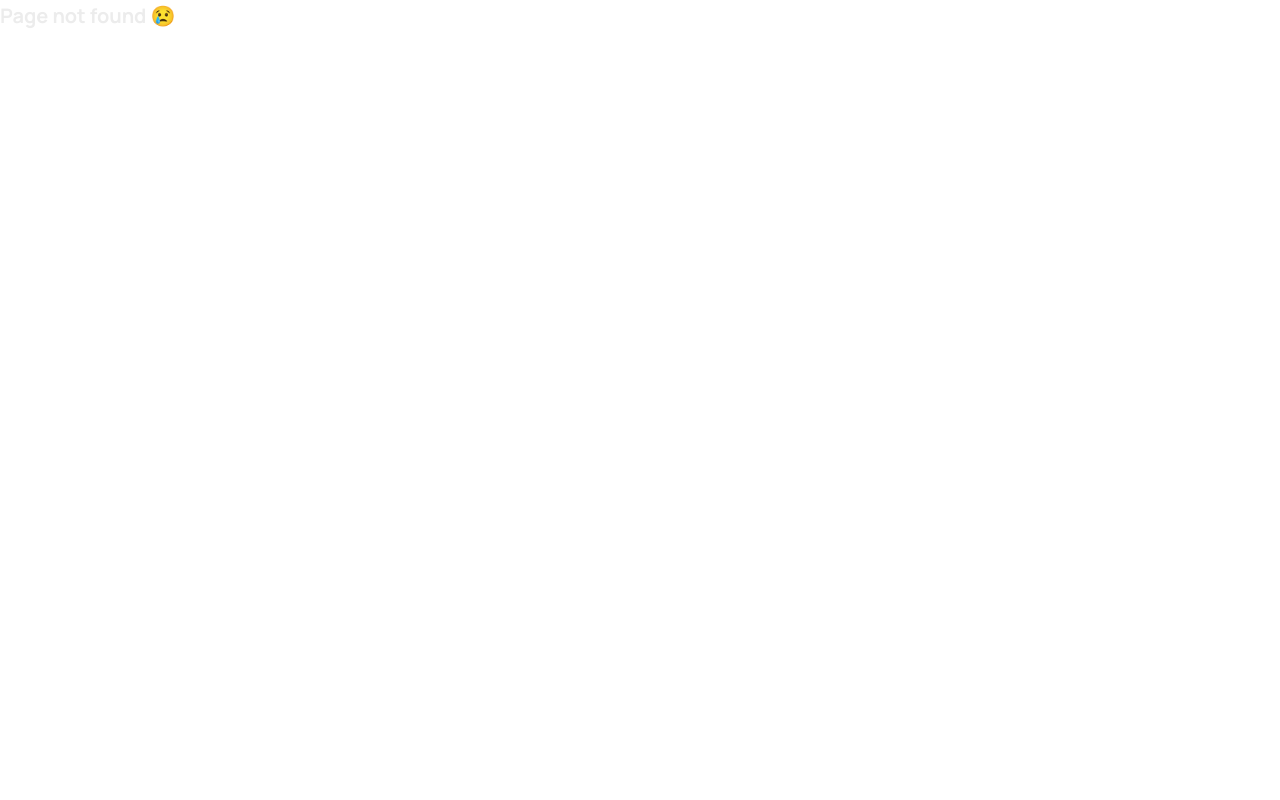
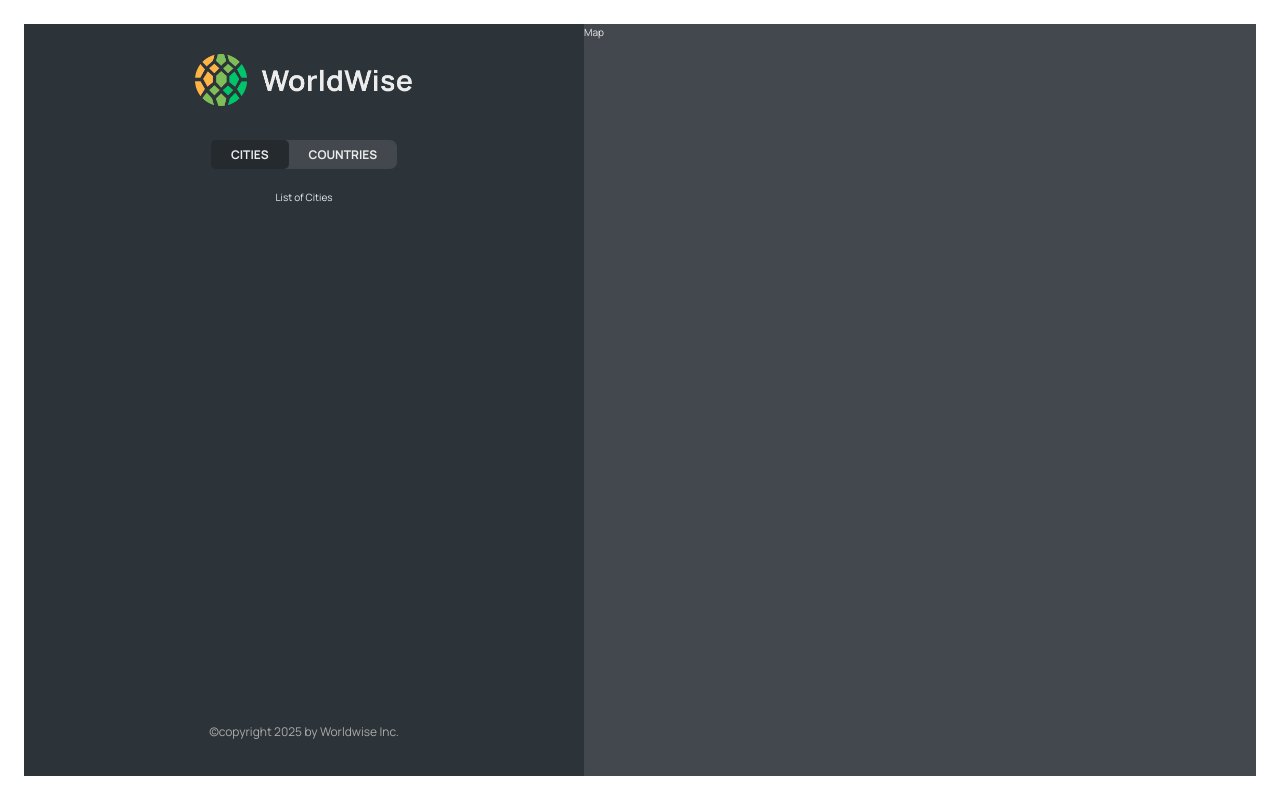
Before and after one commit to entibimenya05/worldwise, a React (Vite) app: page /app/cities in a window 1280 px wide. Before the commit this address had no page. Built offline with nearby package versions, Linux system fonts and the light colour scheme.

Commit message:
nested routes

```diff
--- a/src/App.jsx
+++ b/src/App.jsx
@@ -11,11 +11,18 @@
   return (
     <BrowserRouter>
       <Routes>
-        <Route path="/" element={<Homepage />} />
+        <Route index element={<Homepage />} />
         <Route path="product" element={<Product />} />
         <Route path="pricing" element={<Pricing />} />
         <Route path="login" element={<Login />} />
-        <Route path="app" element={<AppLayout />} />
+        <Route path="app" element={<AppLayout />}>
+          {/*index route is the default route that shows when none of the below routes is mathed*/}
+          <Route index element={<p>List of the cities</p>} />
+          {/*nested routes*/}
+          <Route path="cities" element={<p>List of Cities</p>} />
+          <Route path="Countries" element={<p>Countries</p>} />
+          <Route path="form" element={<p>Form</p>} />
+        </Route>
         <Route path="*" element={<PageNotFound />} />
       </Routes>
     </BrowserRouter>
--- a/src/component/AppNav.jsx
+++ b/src/component/AppNav.jsx
@@ -1,7 +1,19 @@
+import { NavLink } from "react-router-dom";
 import styles from "./AppNav.module.css";
 
 function AppNav() {
-  return <nav className={styles.nav}>App navigation</nav>;
+  return (
+    <nav className={styles.nav}>
+      <ul>
+        <li>
+          <NavLink to="cities">Cities</NavLink>
+        </li>
+        <li>
+          <NavLink to="countries">Countries</NavLink>
+        </li>
+      </ul>
+    </nav>
+  );
 }
 
 export default AppNav;
--- a/src/component/AppNav.module.css
+++ b/src/component/AppNav.module.css
@@ -1,3 +1,28 @@
 .nav {
-  background-color: rebeccapurple;
+  margin-top: 3rem;
+  margin-bottom: 2rem;
 }
+
+.nav ul {
+  list-style: none;
+  display: flex;
+  background-color: var(--color-dark--2);
+  border-radius: 7px;
+}
+
+.nav a:link,
+.nav a:visited {
+  display: block;
+  color: inherit;
+  text-decoration: none;
+  text-transform: uppercase;
+  font-size: 1.2rem;
+  font-weight: 700;
+  padding: 0.5rem 2rem;
+  border-radius: 5px;
+}
+
+/* CSS Modules feature */
+.nav a:global(.active) {
+  background-color: var(--color-dark--0);
+}
--- a/src/component/Sidebar.jsx
+++ b/src/component/Sidebar.jsx
@@ -1,12 +1,15 @@
 import styles from "./Sidebar.module.css";
 import Logo from "./Logo";
 import AppNav from "./AppNav";
+import { Outlet } from "react-router-dom";
 function Sidebar() {
   return (
     <div className={styles.sidebar}>
       <Logo />
       <AppNav />
-      <p>List of Cities</p>
+      {/*<p>List of Cities</p>*/}
+      {/*This is where we are going to display that list of the cities using Outlet*/}
+      <Outlet />
       <footer className={styles.footer}>
         <p className={styles.copyright}>
           &copy;copyright {new Date().getFullYear()} by Worldwise Inc.
```
